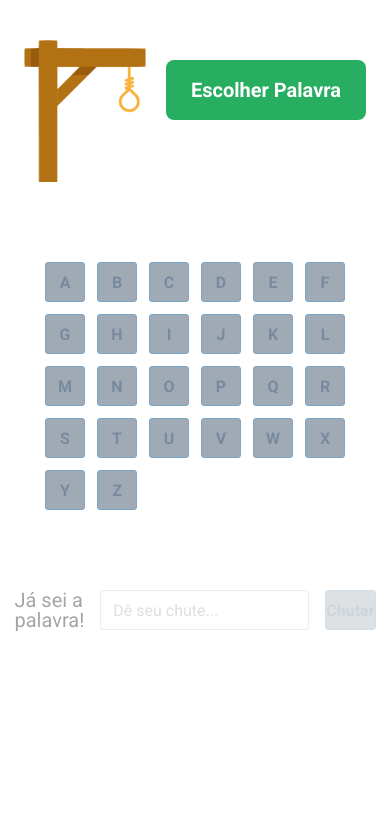
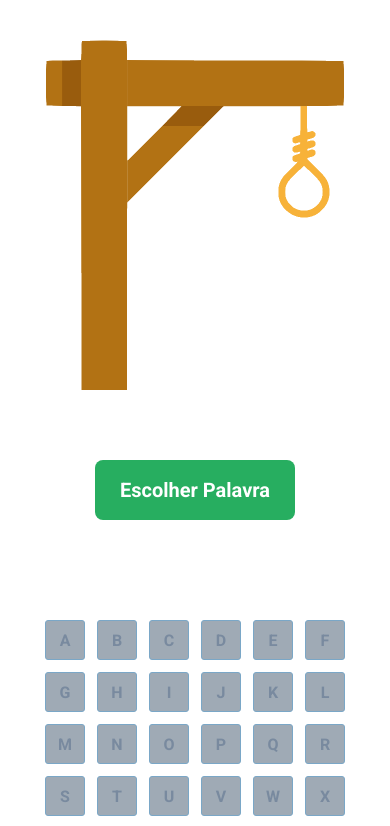
Before and after one commit to MatheusW166/hangman-game, a React (Create React App) app: page / in a window 390 px wide. Shown: the top 826 px of the page. Built offline with nearby package versions, Linux system fonts and the light colour scheme.

Commit message:
Mobile layout

```diff
--- a/src/components/Game.jsx
+++ b/src/components/Game.jsx
@@ -20,6 +20,10 @@ const HangmanContainerStyle = styled.div((_) => ({
   display: "flex",
   justifyContent: "space-between",
   width: "100%",
+  flexWrap: "wrap",
+  "@media(max-width:547px)": {
+    justifyContent: "center",
+  },
 }));
 
 const WordContainerStyle = styled.div((_) => ({
@@ -27,18 +31,22 @@ const WordContainerStyle = styled.div((_) => ({
   flexDirection: "column",
   justifyContent: "space-between",
   alignItems: "flex-end",
+  "@media(max-width:547px)": {
+    alignItems: "center",
+    marginTop: "50px",
+  },
 }));
 
 export default function Game() {
   const [errorsCount, setErrorsCount] = useState(0);
   const [lettersPicked, setLettersPicked] = useState({});
-  const [word, setWord] = useState(undefined);
-  const [guess, setGuess] = useState(undefined);
+  const [word, setWord] = useState("");
+  const [guess, setGuess] = useState("");
 
   function resetGame() {
     setLettersPicked({});
     setErrorsCount(0);
-    setGuess(undefined);
+    setGuess("");
   }
 
   function pickWord() {
@@ -67,11 +75,11 @@ export default function Game() {
     return hitsCount;
   };
 
-  const hitTheWord = () => hitsCount() === word?.length;
-  const hitTheGuess = (guess) => guess && guess?.isEqual(word);
+  const hitTheWord = () => hitsCount() === word.length;
+  const hitTheGuess = (guess) => guess && guess.isEqual(word);
 
   const isLoser = () => errorsCount === 6;
-  const isWinner = () => !!(!isLoser() && (hitTheWord() || hitTheGuess(guess)));
+  const isWinner = () => !isLoser() && (hitTheWord() || hitTheGuess(guess));
 
   const endGame = () => isLoser() || isWinner();
 
@@ -112,12 +120,9 @@ export default function Game() {
         lettersPicked={lettersPicked}
         letters={alfabeto}
         onClick={pickLetter}
-        isGameRunning={word !== undefined && !endGame()}
+        isGameRunning={word && !endGame()}
       />
-      <Guess
-        onSubmit={handleGuess}
-        disabled={word === undefined || endGame()}
-      />
+      <Guess onSubmit={handleGuess} disabled={!word || endGame()} />
     </GameStyle>
   );
 }
--- a/src/components/Guess.jsx
+++ b/src/components/Guess.jsx
@@ -8,6 +8,7 @@ const GuessFormStyle = styled.form(({ disabled }) => ({
   alignItems: "center",
   gap: "16px",
   opacity: disabled && "0.35",
+  flexWrap: "wrap",
 }));
 
 const GuessPtagStyle = styled.p(({ theme }) => ({
--- a/src/components/Hangman.jsx
+++ b/src/components/Hangman.jsx
@@ -8,7 +8,7 @@ import Forca5 from "../assets/forca5.png";
 import Forca6 from "../assets/forca6.png";
 
 const HangmanStyle = styled.img((_) => ({
-  width: "min(400px, calc(100% - 220px))",
+  width: "max(300px, min(calc(100% - 220px), 400px))",
 }));
 
 export default function Hangman({ errorCount = 0 }) {
```
